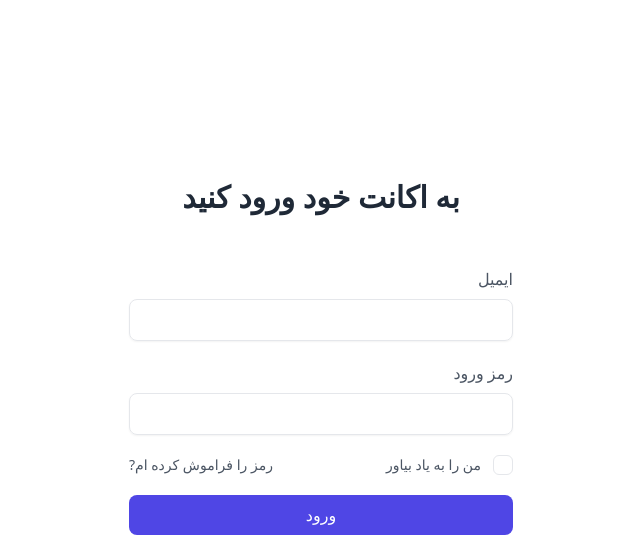
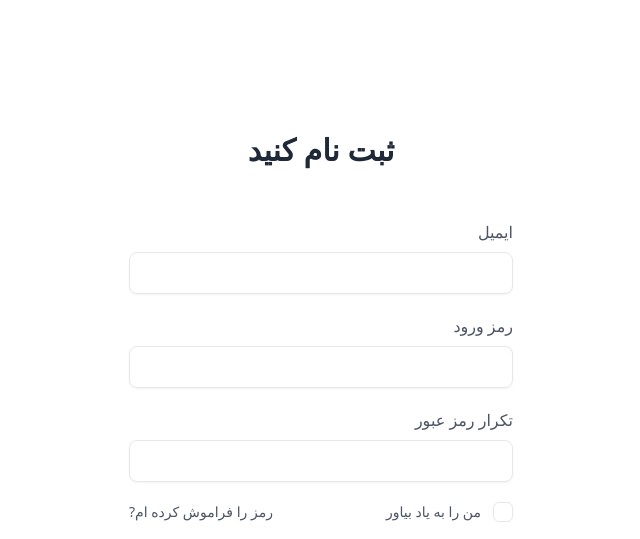
Before and after one commit to alighasemi889/PhotoGraphy, a website: page signup.html in a window 1280 px wide. Shown: the top 539 px of the page, without its empty margins (319-959 px from the left). Drawn offline with nearby package versions, Linux system fonts and the light colour scheme.

Commit message:
update signup

```diff
--- a/signup.html
+++ b/signup.html
@@ -24,7 +24,7 @@
       <!-- <img src="https://floatui.com/logo.svg" width="150" class="mx-auto" /> -->
       <div class="mt-5">
         <h3 class="text-gray-800 text-dark text-2xl font-bold sm:text-3xl">
-          به اکانت خود ورود کنید
+          ثبت نام کنید
         </h3>
       </div>
     </div>
@@ -39,6 +39,14 @@
       </div>
       <div>
         <label class="font-medium text-dark"> رمز ورود </label>
+        <input
+          type="password"
+          required
+          class="w-full mt-2 px-3 py-2 text-gray-500 bg-transparent outline-none border focus:border-indigo-600 shadow-sm rounded-lg"
+        />
+      </div>
+      <div>
+        <label class="font-medium text-dark"> تکرار رمز عبور </label>
         <input
           type="password"
           required
```
